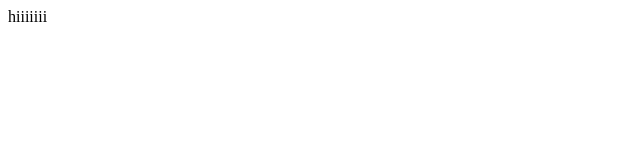
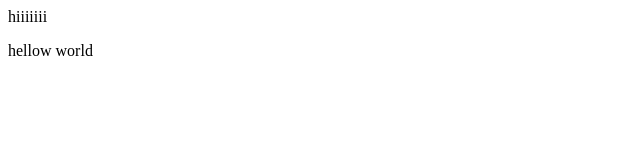
Before and after one commit to NaitikVala/Web-Programming, a plain HTML site: page index.html in a window 1280 px wide. Shown: the full height of the page, 0-640 px from the left. Drawn offline with Linux system fonts and the light colour scheme.

Commit message:
Update index.html

```diff
--- a/index.html
+++ b/index.html
@@ -5,6 +5,9 @@
         </title>
         <body>
             <p> hiiiiiii </p>
+            <p> hellow world
+
+            </p>
         </body>
     </head>
 </html>
```
